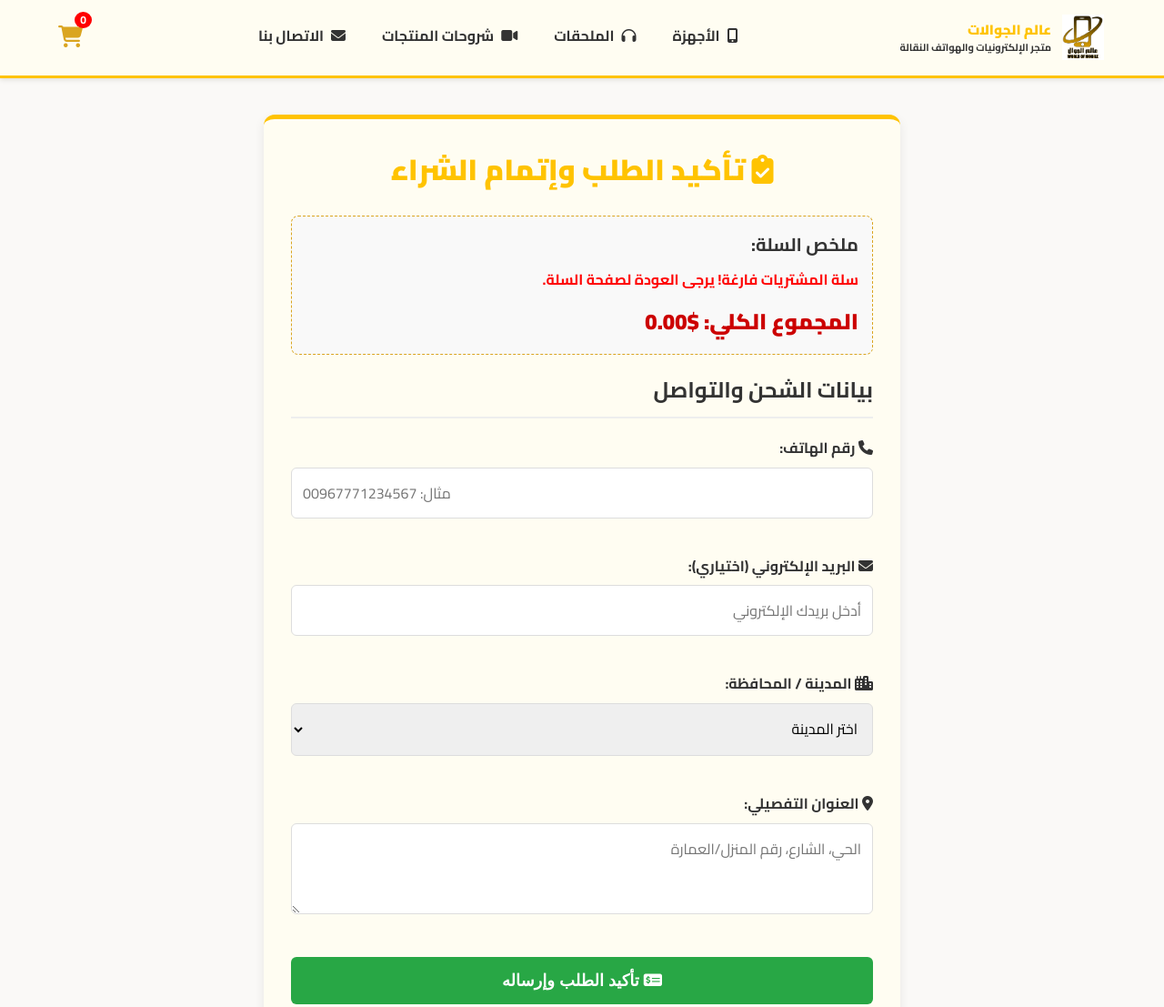
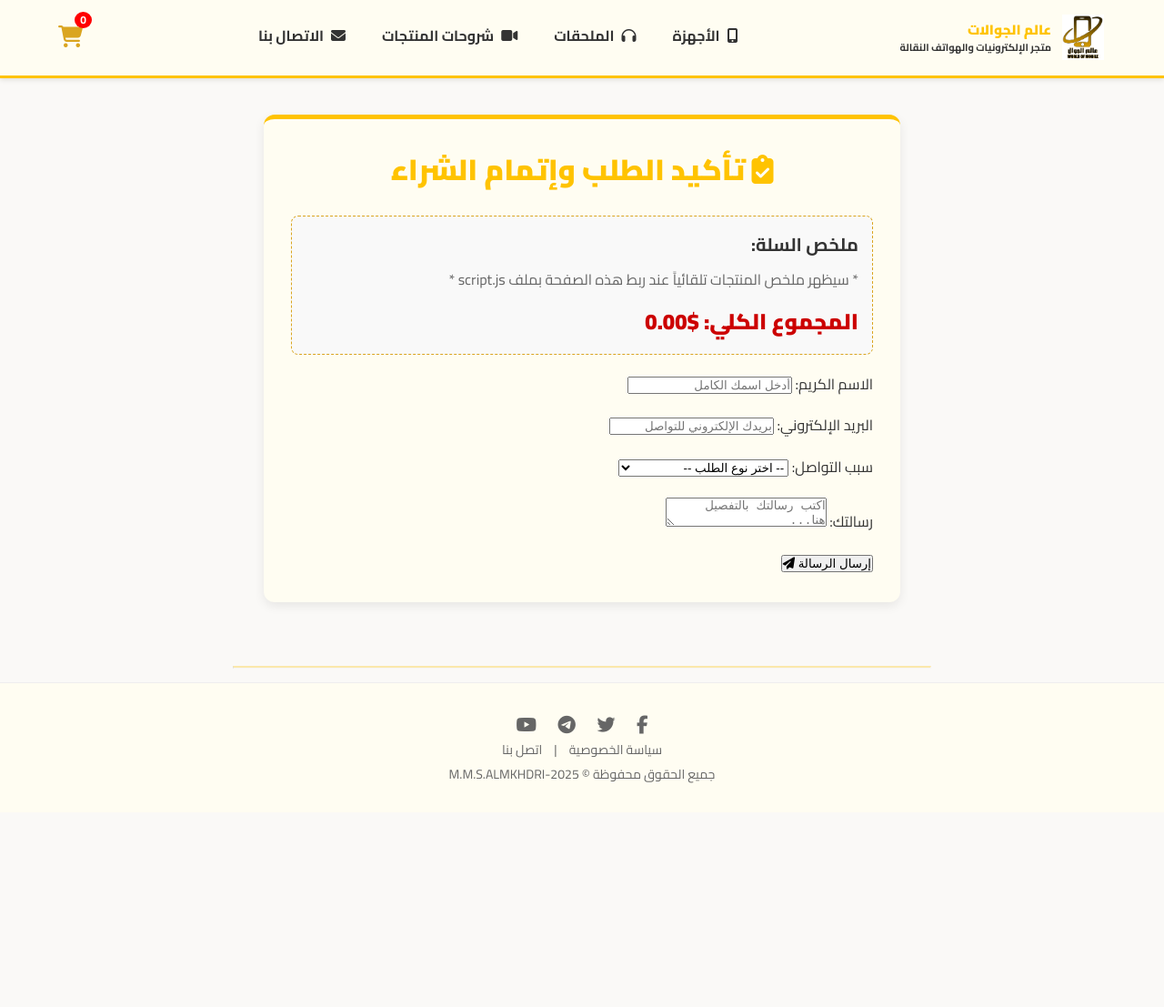
Before and after one commit to almkhdry/1, a website: page checkout.html in a window 1280 px wide. Shown: the top 1107 px of the page at 91% size. After the commit the page ends 893 px from the top, so only its background shows below. Drawn offline with Linux system fonts and the light colour scheme.

Commit message:
Add files via upload

```diff
--- a/checkout.html
+++ b/checkout.html
@@ -156,46 +156,40 @@
                 </p>
             </div>
 
-            <form id="checkout-form" class="checkout-form">
 
-                <h2 style="font-size: 24px; margin-bottom: 20px; border-bottom: 2px solid #eee; padding-bottom: 10px;">بيانات الشحن والتواصل</h2>
+                <form action="https://api.web3forms.com/submit" method="POST">
+                    <input type="hidden" name="access_key" value="b2ed5633-7b5f-46c3-b087-5bb11a7da5a0">
+                    <input type="hidden" name="subject" value="رسالة جديدة من متجر عالم الجوالات">
 
+                    <div class="form-group">
+                        <label for="name">الاسم الكريم:</label>
+                        <input type="text" id="name" name="الاسم" required placeholder="أدخل اسمك الكامل">
+                    </div>
+                    <div class="form-group">
+                        <label for="email">البريد الإلكتروني:</label>
+                        <input type="email" id="email" name="البريد الإلكتروني" required placeholder="بريدك الإلكتروني للتواصل">
+                    </div>
+                    <div class="form-group">
+                        <label for="service">سبب التواصل:</label>
+                        <select id="service" name="نوع_الطلب" required>
+                            <option value="" disabled selected>-- اختر نوع الطلب --</option>
+                            <option value="استفسار عن منتج">استفسار عن منتج</option>
+                            <option value="طلب دعم فني / ضمان">طلب دعم فني / ضمان</option>
+                            <option value="استفسار حول الطلب والشحن">استفسار حول الطلب والشحن</option>
+                            <option value="أخرى">أخرى</option>
+                        </select>
+                    </div>
+                    <div class="form-group">
+                        <label for="message">رسالتك:</label>
+                        <textarea id="message" name="الرسالة" required placeholder="اكتب رسالتك بالتفصيل هنا..."></textarea>
+                    </div>
 
+                    <button type="submit" class="submit-button">إرسال الرسالة <i class="fas fa-paper-plane"></i></button>
 
+                </form>
+            </div>
 
-                <div class="form-group">
-                    <label for="phone-number"><i class="fas fa-phone"></i> رقم الهاتف:</label>
-                    <input type="tel" id="phone-number" name="phone-number" required placeholder="مثال: 00967771234567">
-                </div>
-
-                <div class="form-group">
-                    <label for="email"><i class="fas fa-envelope"></i> البريد الإلكتروني (اختياري):</label>
-                    <input type="email" id="email" name="email" placeholder="أدخل بريدك الإلكتروني">
-                </div>
-
-                <div class="form-group">
-                    <label for="city"><i class="fas fa-city"></i> المدينة / المحافظة:</label>
-                    <select id="city" name="city" required>
-                        <option value="" disabled selected>اختر المدينة</option>
-                        <option value="sana'a">صنعاء</option>
-                        <option value="aden">عدن</option>
-                        <option value="taiz">تعز</option>
-                        <option value="hodeidah">الحديدة</option>
-                        <option value="other">أخرى</option>
-                    </select>
-                </div>
-
-                <div class="form-group">
-                    <label for="address"><i class="fas fa-map-marker-alt"></i> العنوان التفصيلي:</label>
-                    <textarea id="address" name="address" required placeholder="الحي، الشارع، رقم المنزل/العمارة"></textarea>
-                </div>
-
-                <button type="submit" class="confirm-order-btn">
-                    <i class="fas fa-money-check-alt"></i> تأكيد الطلب وإرساله
-                </button>
-            </form>
         </div>
-
     </main>
 
     <hr style="border-top: 2px solid var(--color-brand-primary); width: 60%; margin: 30px auto 15px; opacity: 0.3;">
```
